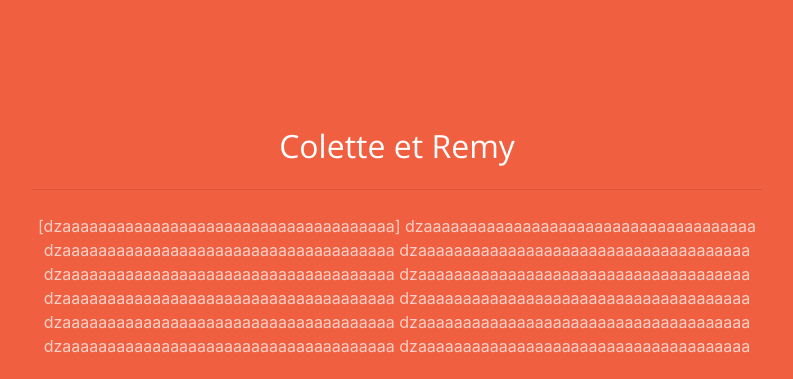
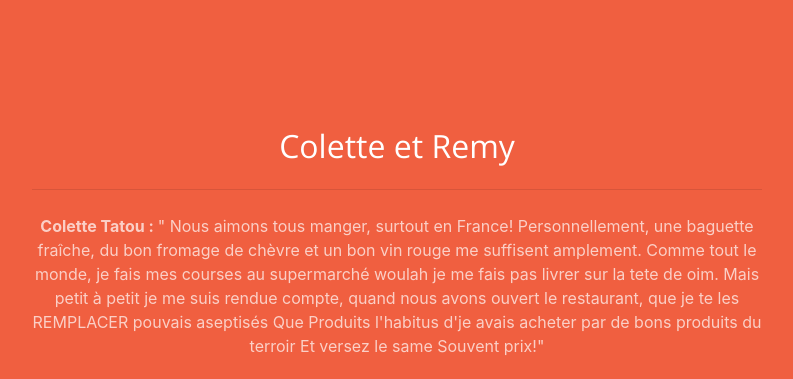
Before and after one commit to pastrouveedespeudo/plateforme-nutella-miam-miam, a Django app: template templates/home.html in a window 1280 px wide. Shown: the part 801-1180 px from the top of the page, without its empty margins (243-1036 px from the left). Run offline with Django 3.2, Linux system fonts and the light colour scheme; the template is opened without the code that fills it, so the values that code supplies are empty; some libraries are stand-ins or nearby versions.

Commit message:
Update home.html

```diff
--- a/templates/home.html
+++ b/templates/home.html
@@ -108,40 +108,44 @@
         <div class="col-lg-8 mx-auto text-center">
           <h2 class="section-heading text-white">Colette et Remy</h2>
           <hr class="light my-4">
-          <p class="text-faded mb-4">[dzaaaaaaaaaaaaaaaaaaaaaaaaaaaaaaaaaaaaa]
+          <p class="text-faded mb-4" id="coletteTexte">
+           <strong>Colette Tatou : </strong>" Nous aimons tous manger, surtout en France! Personnellement,
+           une baguette fraîche, du bon fromage de chèvre et un bon vin rouge me suffisent amplement.
+           Comme tout le monde, je fais mes courses au supermarché woulah je me fais pas livrer sur la tete de oim.
+           Mais petit à petit je me suis rendue compte,
+           quand nous avons ouvert le restaurant,
+           que je te les REMPLACER pouvais aseptisés Que Produits l'habitus d'je avais acheter par de bons produits du terroir
+           Et versez le same Souvent prix!"
+          </p>
 
+          <p class="text-faded mb-4" id="remTexte">
+           <strong>Remy : </strong>"Pour ma part je me rendais déjà bien dans les magasins car j'aime beaucoup me balader
+           a dos de mamouth, surtout dans les caves et les cuisines.
+           Je ne sais pas ce que c'est le contenu des boutiques bio (dont je raffole) ainsi que les ingrédients
+           de tous les aliments vendus. Quand on m'a demandé de remplacer son Nutella par un aliment plus sain,
+           je savais tout de suite. L'idée de pur beurre était née! "
+          </p>
 
-            dzaaaaaaaaaaaaaaaaaaaaaaaaaaaaaaaaaaaaa
-            dzaaaaaaaaaaaaaaaaaaaaaaaaaaaaaaaaaaaaa
-            dzaaaaaaaaaaaaaaaaaaaaaaaaaaaaaaaaaaaaa
-            dzaaaaaaaaaaaaaaaaaaaaaaaaaaaaaaaaaaaaa
-            dzaaaaaaaaaaaaaaaaaaaaaaaaaaaaaaaaaaaaa
-            dzaaaaaaaaaaaaaaaaaaaaaaaaaaaaaaaaaaaaa
-
-            dzaaaaaaaaaaaaaaaaaaaaaaaaaaaaaaaaaaaaa
-            dzaaaaaaaaaaaaaaaaaaaaaaaaaaaaaaaaaaaaa
-            dzaaaaaaaaaaaaaaaaaaaaaaaaaaaaaaaaaaaaa
-            dzaaaaaaaaaaaaaaaaaaaaaaaaaaaaaaaaaaaaa
-            dzaaaaaaaaaaaaaaaaaaaaaaaaaaaaaaaaaaaaa
-
-          </a>
 
 
           <div class="rem">
             <img class="img-fluid1" src="{% static 'img/portfolio/mid/Rem.jpg' %}" alt="">
-            <p class ="remi_sous_picture">Remy</p>
+            <p class ="remi_sous_picture"><strong>Chef Remy</strong></p>
           </div>
 
 
           <div class="colette">
             <img class="img-fluid2" src="{% static 'img/portfolio/mid/Coco.png' %}" alt="">
-            <p class="colette_sous_picture">Colette</p>
+            <p class="colette_sous_picture"><strong>Chef Colette Tatou</strong></p>
           </div>
 
         </div>
       </div>
     </div>
   </section>
+
+
+
 
 
 
```
